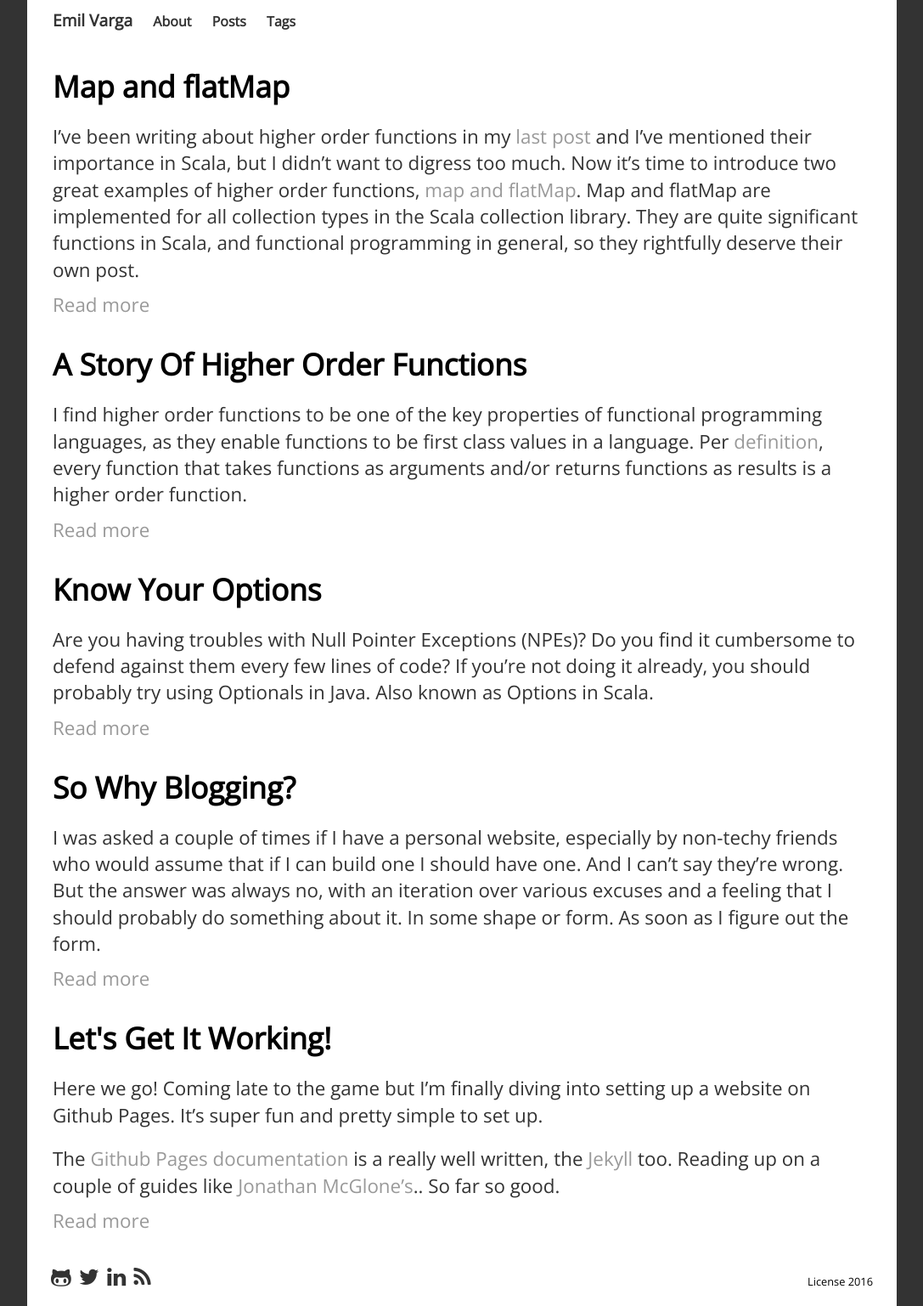
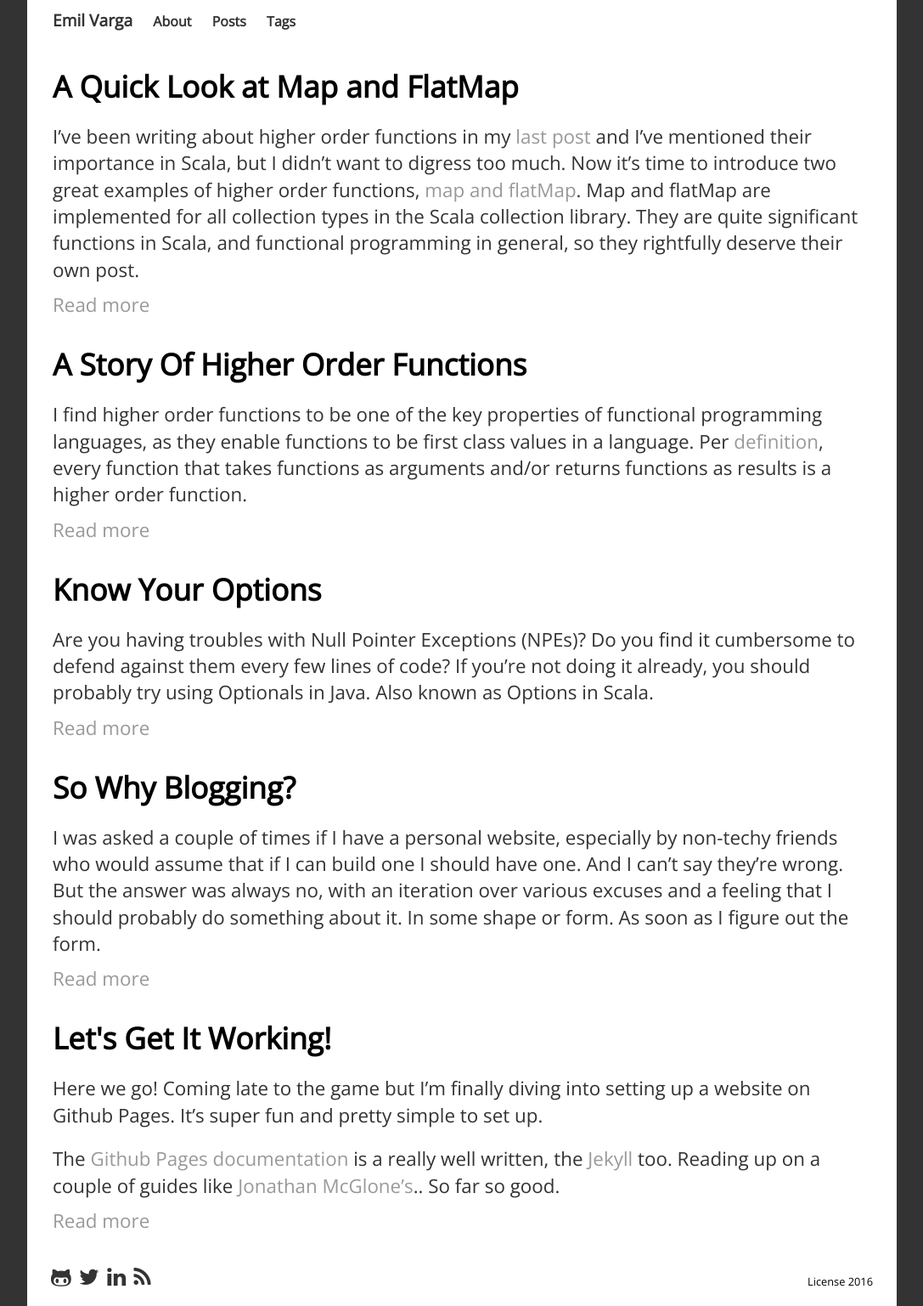
Before and after one commit to cogitor/cogitor.github.io, a Jekyll site: the page built from index.md, in a window 1280 px wide. Shown: the whole page at 85% size, without its empty margins (96-1183 px from the left). Built offline with Jekyll 4.4.1, drawn with Linux system fonts in a browser that asks for light colours; nearby versions of some CDN libraries; a style sheet for code colours, icons or effects is not loaded.

Commit message:
rename to quick look

```diff
--- a/_posts/2016-04-10-map-and-flatmap.md
+++ b/_posts/2016-04-10-map-and-flatmap.md
@@ -1,5 +1,5 @@
 ---
-title: Map and flatMap
+title: A Quick Look at Map and FlatMap
 date: 2016-04-10
 tags: [scala, higher order functions, map, flatmap, for comprehension]
 image: /assets/scala_code.jpg
```
